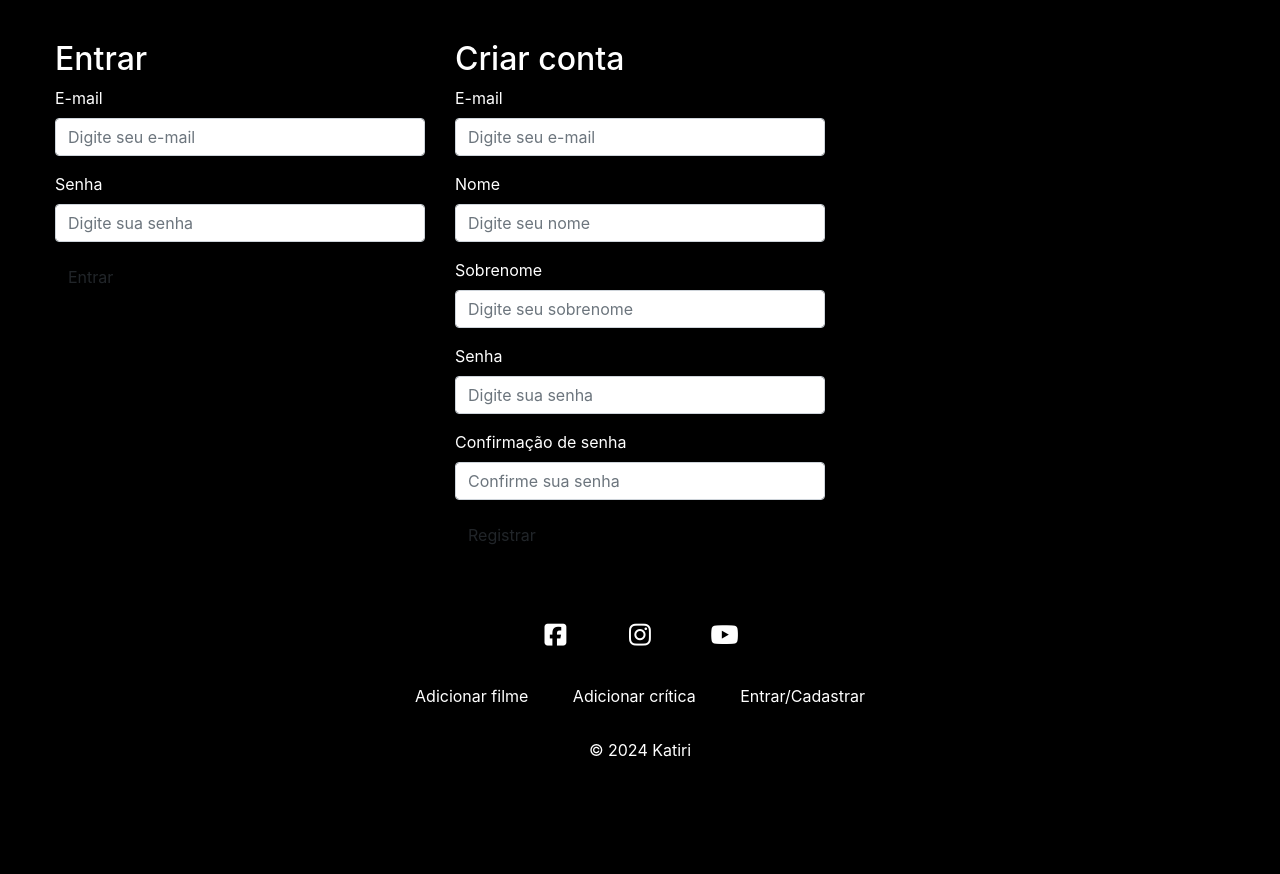
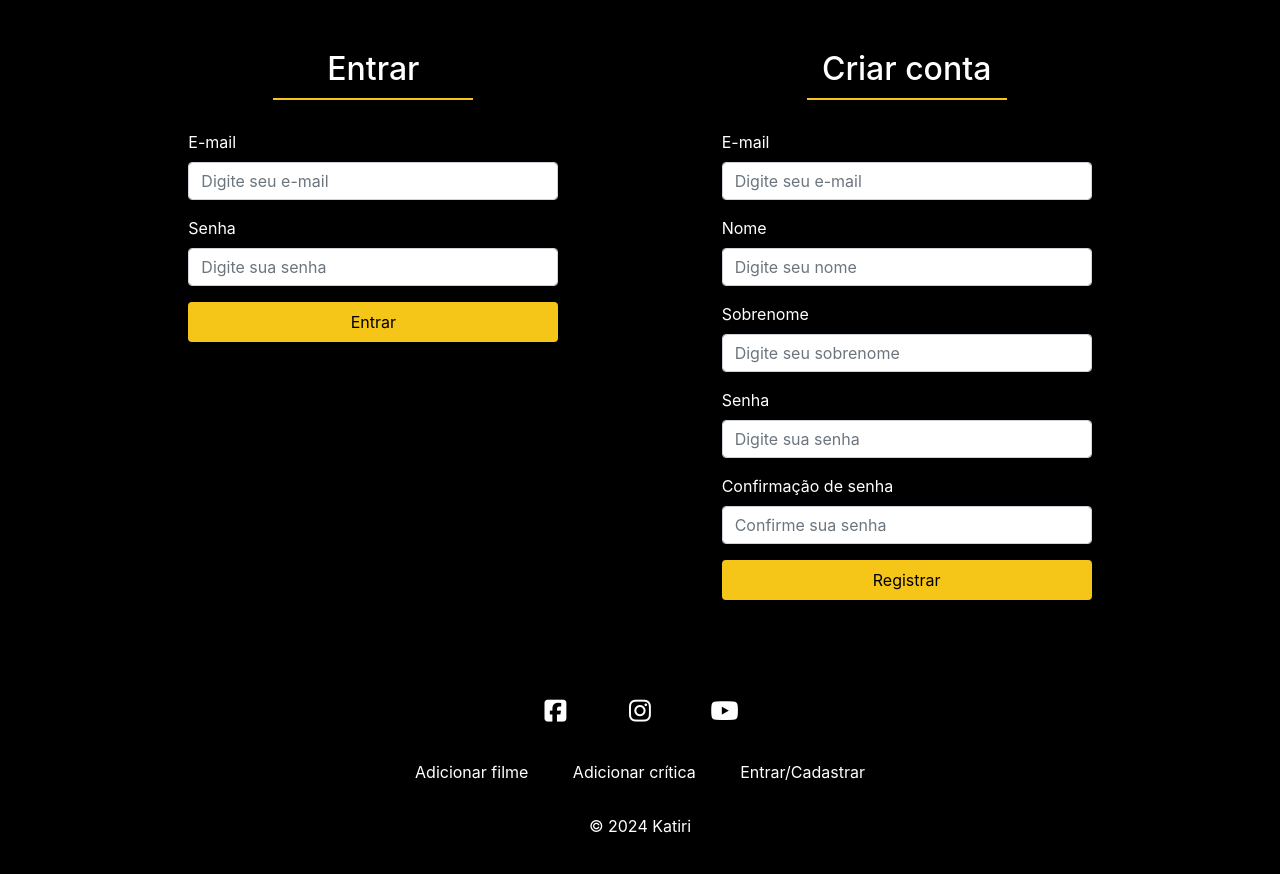
Before and after one commit to katiri/MovieStar, a PHP site: page /auth.php in a window 1280 px wide. Shown: the part 76-950 px from the top of the page. Before the commit the page ends 833 px from the top, so only its background shows below. Run offline with PHP 8.4, Linux system fonts and the light colour scheme.

Commit message:
Estilização da página de login e criação de conta

```diff
--- a/css/styles.css
+++ b/css/styles.css
@@ -76,6 +76,37 @@
     margin: 0 auto;
 }
 
+/* Auth */
+#auth-row {
+    justify-content: space-evenly;
+}
+
+#login-container h2, #register-container h2 {
+    text-align: center;
+    border-bottom: 2px solid #f5c518;
+    width: 200px;
+    margin: 0 auto;
+    padding: 10px;
+}
+
+#login-container form, #register-container form {
+    max-width: 400px;
+    margin: 30px auto;
+}
+
+.card-btn {
+    color: #000;
+    background-color: #f5c518;
+    border: 2px solid #f5c518;
+    width: 100%;
+}
+
+.card-btn:hover {
+    color: #f5c518;
+    background-color: transparent;
+    border-color: #f5c518;
+}
+
 /* Footer */
 #footer {
     background-color: #000;
```
